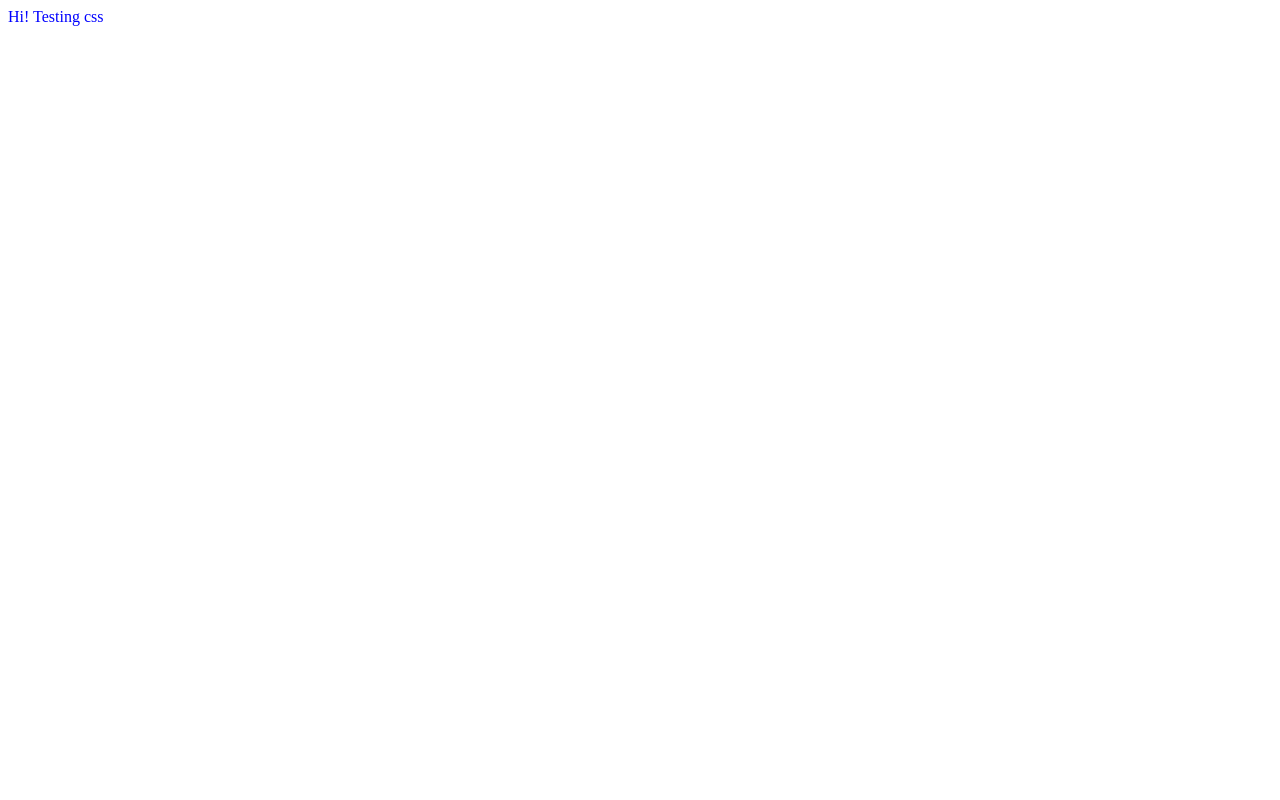
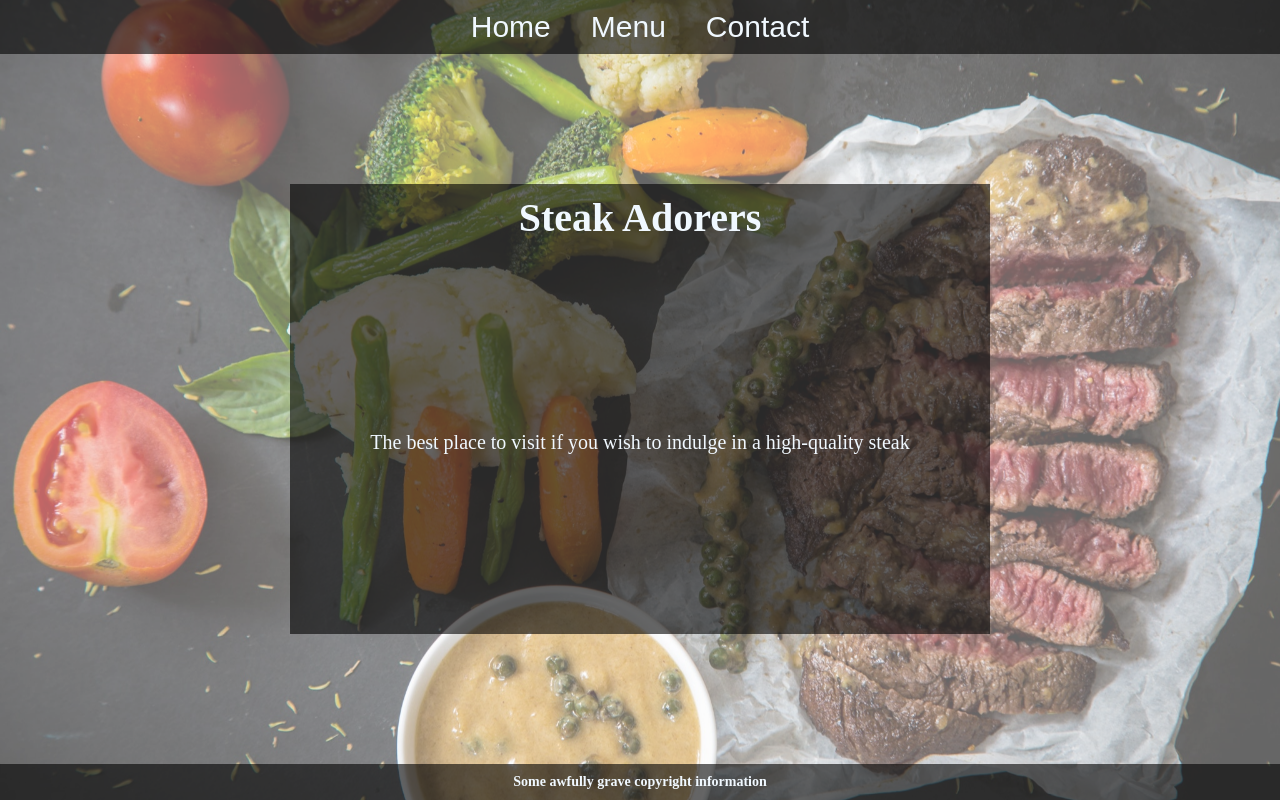
Before and after one commit to NicksCodez/restaurant-page, a website built with webpack: page dist/index.html in a window 1280 px wide. Built offline with nearby package versions, Linux system fonts and the light colour scheme.

Commit message:
implement page and home loading modules

```diff
--- a/src/index.js
+++ b/src/index.js
@@ -1,7 +1,8 @@
 import './style.css';
+import SteakImg from './steak.jpg';
 
-const content = document.getElementById('content');
-const hiDiv = document.createElement('div');
-hiDiv.textContent = 'Hi! Testing css';
-hiDiv.classList.add('test');
-content.appendChild(hiDiv);
+import pageLoad from './pageLoad';
+import loadHome from './loadHome';
+
+pageLoad();
+loadHome();
--- /dev/null
+++ b/src/loadHome.js
@@ -0,0 +1,20 @@
+export default function loadHome() {
+  const content = document.getElementById('content');
+
+  const home = document.createElement('div');
+  home.setAttribute('id', 'home');
+  content.appendChild(home);
+
+  const headline = document.createElement('div');
+  headline.setAttribute('class', 'headline');
+  headline.textContent = 'Steak Adorers';
+  home.appendChild(headline);
+
+  const information = document.createElement('div');
+  information.setAttribute('class', 'information');
+  information.appendChild(document.createElement('p'));
+  home.appendChild(information);
+
+  document.querySelector('.information > p').innerText =
+    'The best place to visit if you wish to indulge in a high-quality steak';
+}
--- /dev/null
+++ b/src/pageLoad.js
@@ -0,0 +1,33 @@
+export default function pageLoad() {
+  const content = document.getElementById('content');
+
+  const header = document.createElement('div');
+  header.setAttribute('id', 'header');
+  const ul = document.createElement('ul');
+  header.appendChild(ul);
+  for (let i = 0; i < 3; i++) {
+    const li = document.createElement('li');
+    const btn = document.createElement('button');
+    ul.appendChild(li);
+    li.appendChild(btn);
+    switch (i) {
+      case 0:
+        btn.textContent = 'Home';
+        break;
+      case 1:
+        btn.textContent = 'Menu';
+        break;
+      case 2:
+        btn.textContent = 'Contact';
+        break;
+      default:
+        break;
+    }
+  }
+  content.appendChild(header);
+
+  const footer = document.createElement('div');
+  footer.setAttribute('id', 'footer');
+  footer.textContent = 'Some awfully grave copyright information';
+  content.appendChild(footer);
+}
--- a/src/style.css
+++ b/src/style.css
@@ -1,3 +1,100 @@
-.test {
-  color: blue;
+body {
+  margin: 0;
+  padding: 0;
+  height: 100vh;
 }
+
+body::after {
+  content: '';
+  background: url('steak.jpg') no-repeat center fixed;
+  background-size: cover;
+  opacity: 0.6;
+  top: 0;
+  left: 0;
+  bottom: 0;
+  right: 0;
+  position: absolute;
+  z-index: -1;
+}
+
+#content {
+  height: 100vh;
+  display: flex;
+  flex-direction: column;
+  justify-content: space-between;
+}
+
+ul {
+  list-style-type: none;
+  margin: 0;
+  padding: 0;
+  display: flex;
+  gap: 40px;
+}
+
+#header {
+  padding: 10px;
+  display: flex;
+  justify-content: center;
+  align-items: center;
+  font-size: 30px;
+  background-color: rgba(0, 0, 0, 0.6);
+  color: aliceblue;
+  font-weight: bold;
+  order: 0;
+}
+
+#footer {
+  padding: 10px;
+  display: flex;
+  justify-content: center;
+  align-items: center;
+  font-size: 14px;
+  background-color: rgba(0, 0, 0, 0.6);
+  color: aliceblue;
+  font-weight: bold;
+  order: 2;
+}
+
+#home {
+  display: flex;
+  flex-direction: column;
+  align-items: center;
+  background-color: rgba(0, 0, 0, 0.6);
+  color: aliceblue;
+  align-self: center;
+  width: 700px;
+  height: 450px;
+  order: 1;
+}
+
+.headline {
+  padding: 10px;
+  flex-grow: 0;
+  font-size: 40px;
+  font-weight: bold;
+}
+
+.information {
+  font-size: 20px;
+  flex-grow: 1;
+  align-self: center;
+  display: flex;
+  justify-content: center;
+  align-items: center;
+}
+
+.information > p {
+  margin: 0;
+  padding: 0;
+}
+
+button {
+  margin: 0;
+  padding: 0;
+  color: inherit;
+  font-size: inherit;
+  background-color: inherit;
+  border: none;
+  cursor: pointer;
+}
```
Also changed, not shown: dist/3f3226577641c444f7b1.jpg (added), dist/bundle.js, dist/index.html, src/steak.jpg (added).
